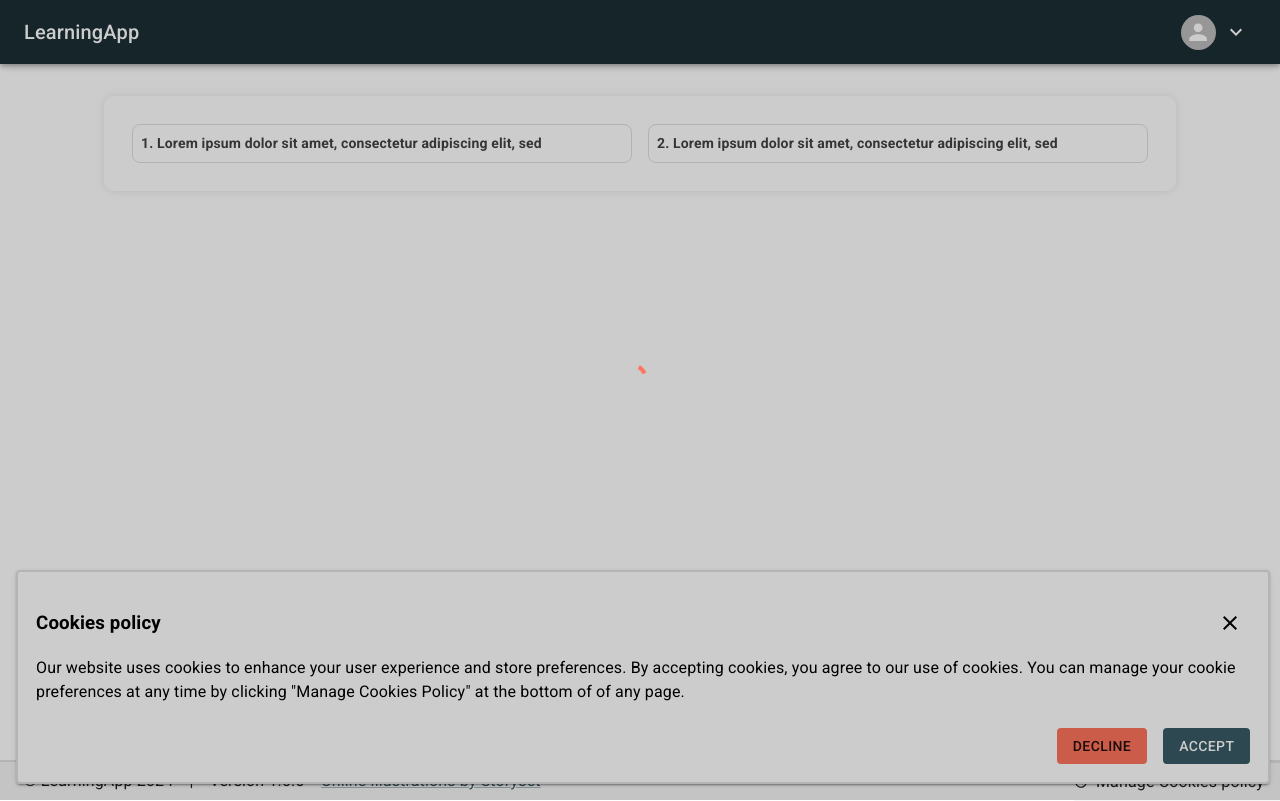
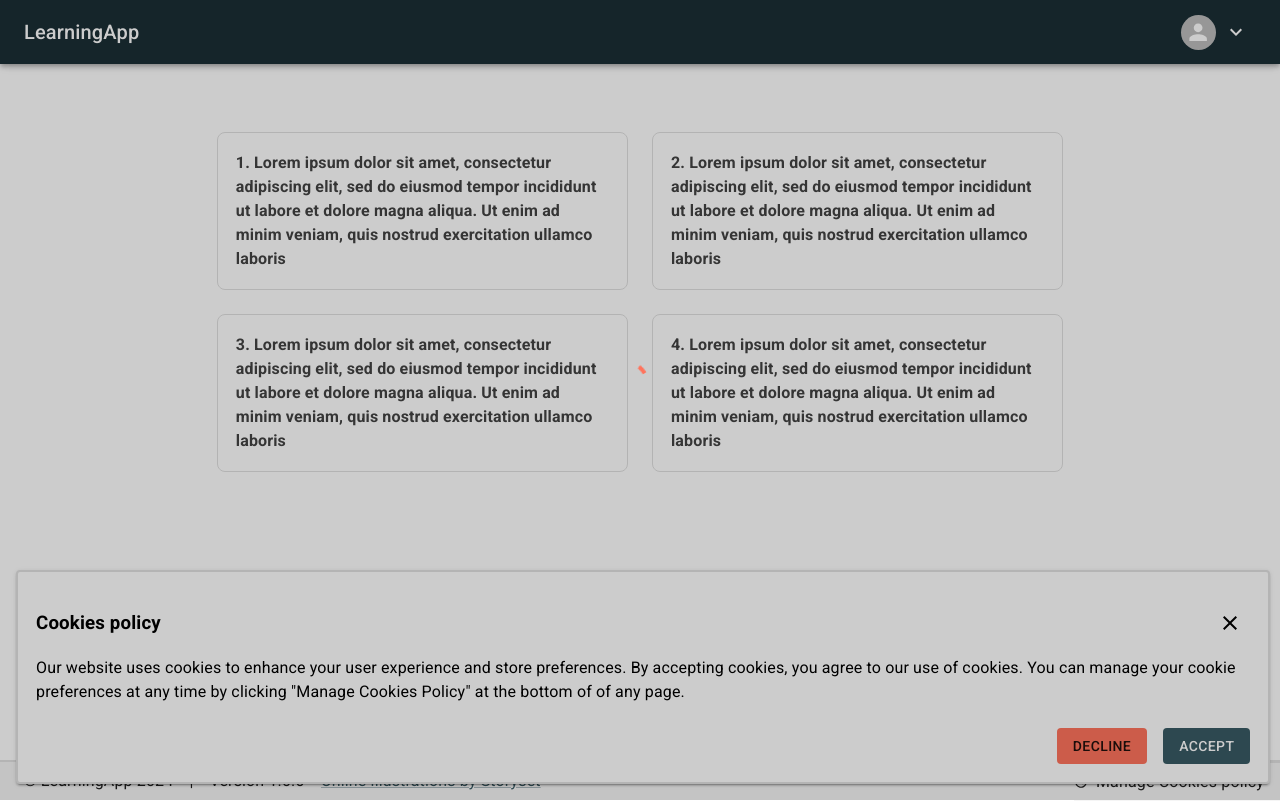
Before and after one commit to jacekcielecki/LearningAppWeb, a React (Create React App) app: page /quiz in a window 1280 px wide. Built offline with nearby package versions, Linux system fonts and the light colour scheme.

Commit message:
Quiz page add answers

```diff
--- a/src/pages/Quiz/Quiz.tsx
+++ b/src/pages/Quiz/Quiz.tsx
@@ -1,41 +1,51 @@
-import styled from "@emotion/styled";
-import { Box, Grid } from "@mui/material";
-import grey from "@mui/material/colors/grey";
+import { styled } from '@mui/material/styles';
+import Grid from '@mui/material/Grid';
+import Paper from '@mui/material/Paper';
+import Box from '@mui/material/Box';
+import grey from '@mui/material/colors/grey';
 
-const Answer = styled(Box)(() => ({
-    m: 1,
-    p: 1,
-    bgcolor: '#fff',
+const Answer = styled(Paper)(({}) => ({
+  backgroundColor: '#fff',
+  padding: '18px',
+  textAlign: 'left',
   color: grey[800],
+  overflow: 'hidden',
   border: '1px solid',
   borderColor: grey[300],
   borderRadius: '8px',
-    fontSize: '0.875rem',
+  fontSize: '1rem',
   fontWeight: '700',
-    margin: '8px',
-    padding: '8px',
-    width: '500px'
+  boxShadow: 'none'
 }));
 
-const Quiz = () => {
+export default function RowAndColumnSpacing() {
   return (
-        <Box sx={{display: 'flex', justifyContent: 'center', alignContent: 'center'}}>
-            <div className='quiz-content'>
-                <Grid container rowSpacing={1}>
+    <Box sx={{display: 'flex', justifyContent: 'center', marginTop: '120px'}}>
+        <Box sx={{ width: '80%', maxWidth: '1400px', display: 'flex', padding: '12px' }}>
+            <Grid container rowSpacing={3} columnSpacing={{ xs: 1, sm: 2, md: 3 }}>
                 <Grid item xs={6}>
                     <Answer>
-                            {"1. Lorem ipsum dolor sit amet, consectetur adipiscing elit, sed"}
+                        1. Lorem ipsum dolor sit amet, consectetur adipiscing elit, sed do eiusmod tempor incididunt ut labore et dolore magna aliqua. Ut enim ad minim veniam, quis nostrud exercitation ullamco laboris
                     </Answer>
                 </Grid>
                 <Grid item xs={6}>
                     <Answer>
-                            {"2. Lorem ipsum dolor sit amet, consectetur adipiscing elit, sed"}
+                        2. Lorem ipsum dolor sit amet, consectetur adipiscing elit, sed do eiusmod tempor incididunt ut labore et dolore magna aliqua. Ut enim ad minim veniam, quis nostrud exercitation ullamco laboris
+                    </Answer>
+                </Grid>
+                <Grid item xs={6}>
+                    <Answer>
+                        3. Lorem ipsum dolor sit amet, consectetur adipiscing elit, sed do eiusmod tempor incididunt ut labore et dolore magna aliqua. Ut enim ad minim veniam, quis nostrud exercitation ullamco laboris
+                    </Answer>
+                </Grid>
+                <Grid item xs={6}>
+                    <Answer>
+                        4. Lorem ipsum dolor sit amet, consectetur adipiscing elit, sed do eiusmod tempor incididunt ut labore et dolore magna aliqua. Ut enim ad minim veniam, quis nostrud exercitation ullamco laboris
                     </Answer>
                 </Grid>
             </Grid>
-            </div>
         </Box>
+    </Box>
+
   );
 }
-
-export default Quiz;
```
Lines whose indentation alone changed are shown as unchanged.
